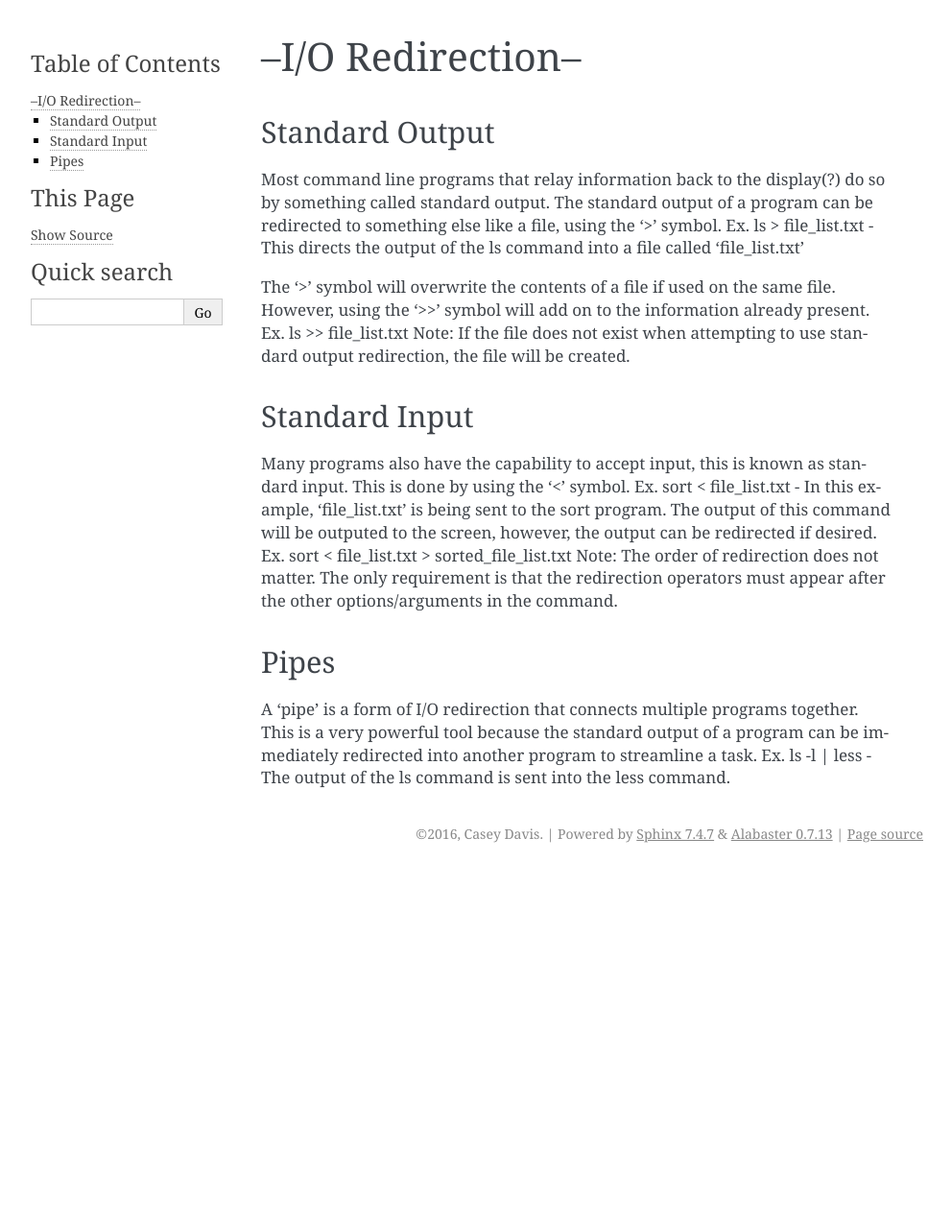
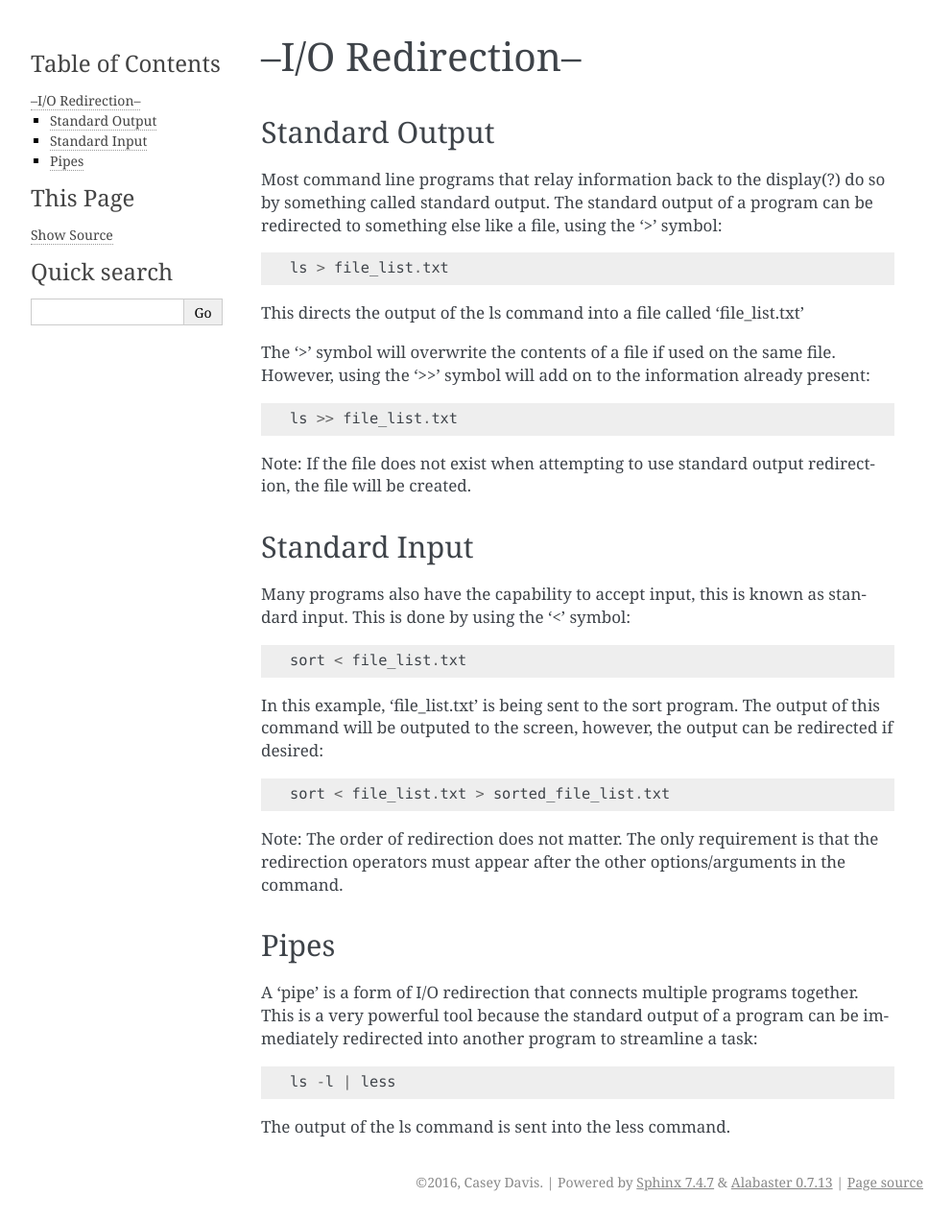
Before and after one commit to 9428734223a/linuxnotes, a Sphinx documentation site: the page built from docs/source/redirection.rst, in a window 1280 px wide. Shown: the whole page at 96% size, without its empty margins (148-1140 px from the left). Built offline with Sphinx 7.4.7, drawn with Linux system fonts in a browser that asks for light colours; before the commit the page ends 908 px from its top, so only the background shows below that.

Commit message:
Third commit

```diff
--- a/docs/source/index.rst
+++ b/docs/source/index.rst
@@ -10,6 +10,7 @@ Welcome to linuxnotes's documentation!
    :maxdepth: 2
    :caption: Contents:
 
+   textfile
    redirection
 
 Indices and tables
--- a/docs/source/redirection.rst
+++ b/docs/source/redirection.rst
@@ -2,17 +2,35 @@
 =====================
 Standard Output
 ^^^^^^^^^^^^^^^^
-Most command line programs that relay information back to the display(?) do so by something called standard output. The standard output of a program can be redirected to something else like a file, using the '>' symbol. Ex. ls > file_list.txt - This directs the output of the ls command into a file called 'file_list.txt'
+Most command line programs that relay information back to the display(?) do so by something called standard output. The standard output of a program can be redirected to something else like a file, using the '>' symbol::
 
-The '>' symbol will overwrite the contents of a file if used on the same file. However, using the '>>' symbol will add on to the information already present. Ex. ls >> file_list.txt
+    ls > file_list.txt
+
+This directs the output of the ls command into a file called 'file_list.txt'
+
+The '>' symbol will overwrite the contents of a file if used on the same file. However, using the '>>' symbol will add on to the information already present::
+
+    ls >> file_list.txt
+
 Note: If the file does not exist when attempting to use standard output redirection, the file will be created.
 
 Standard Input
 ^^^^^^^^^^^^^^^
-Many programs also have the capability to accept input, this is known as standard input. This is done by using the '<' symbol. Ex. sort < file_list.txt - In this example, 'file_list.txt' is being sent to the sort program.
-The output of this command will be outputed to the screen, however, the output can be redirected if desired. Ex. sort < file_list.txt > sorted_file_list.txt
+Many programs also have the capability to accept input, this is known as standard input. This is done by using the '<' symbol::
+
+    sort < file_list.txt
+
+In this example, 'file_list.txt' is being sent to the sort program.
+The output of this command will be outputed to the screen, however, the output can be redirected if desired::
+
+    sort < file_list.txt > sorted_file_list.txt
+
 Note: The order of redirection does not matter. The only requirement is that the redirection operators must appear after the other options/arguments in the command.
 
 Pipes
 ^^^^^^^
-A 'pipe' is a form of I/O redirection that connects multiple programs together. This is a very powerful tool because the standard output of a program can be immediately redirected into another program to streamline a task. Ex. ls -l | less - The output of the ls command is sent into the less command.
+A 'pipe' is a form of I/O redirection that connects multiple programs together. This is a very powerful tool because the standard output of a program can be immediately redirected into another program to streamline a task::
+
+    ls -l | less
+
+The output of the ls command is sent into the less command.
```
Also changed, not shown: docs/source/textfile.rst (added, +74 -0 lines), 12 other files.
